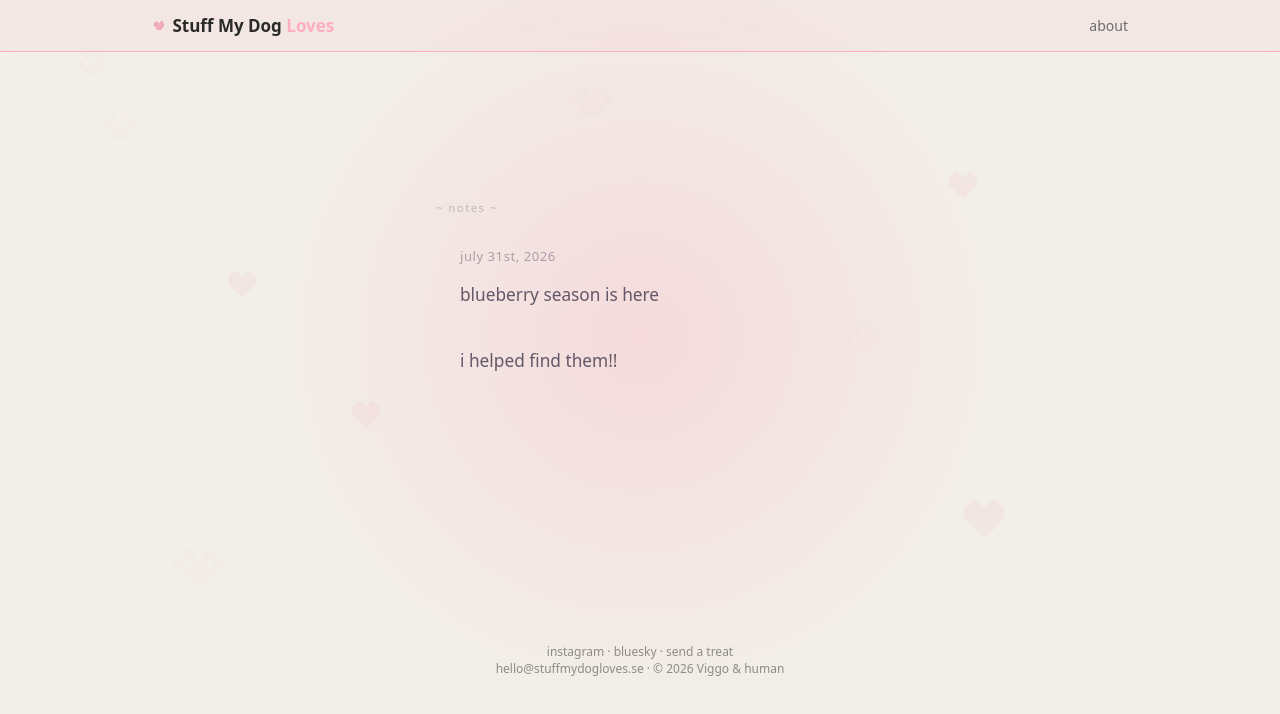
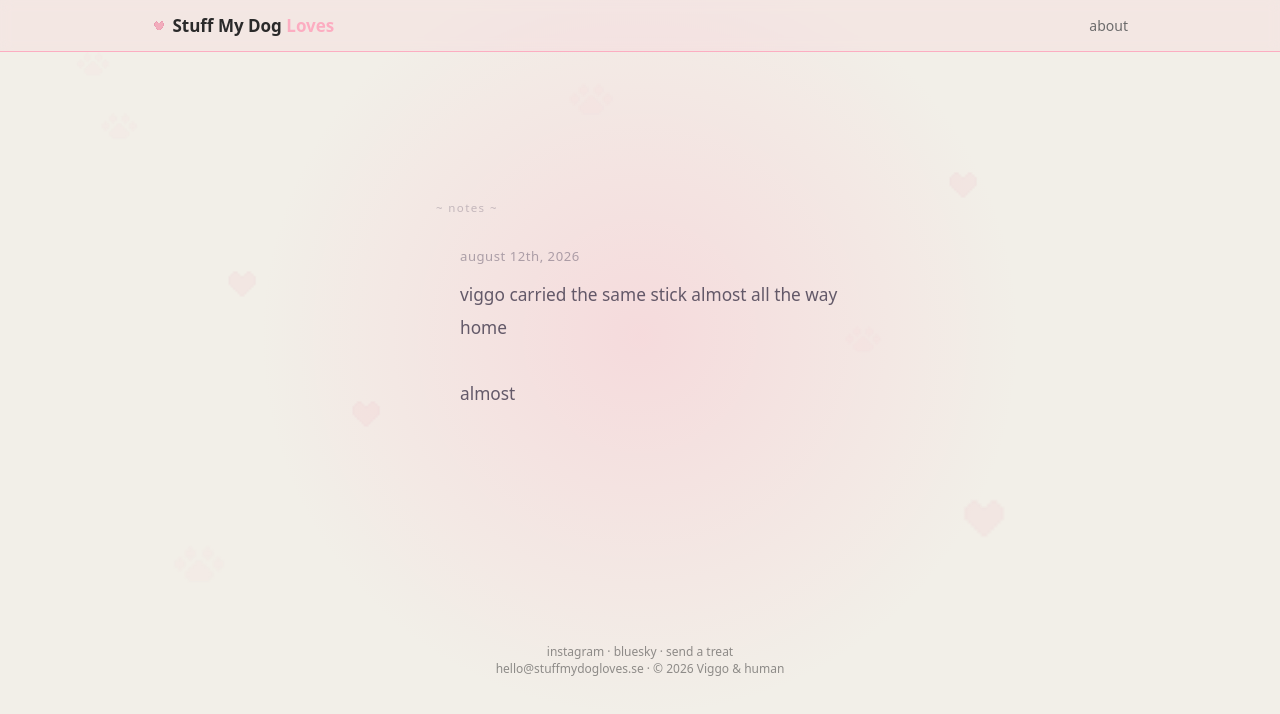
Before and after one commit to osmy25/stuff-my-dog-loves, a Next.js app: page /notes in a window 1280 px wide. Shown: the top 714 px of the page. Built offline with nearby package versions, Linux system fonts and the light colour scheme.

Commit message:
new note

```diff
--- a/app/notes/page.jsx
+++ b/app/notes/page.jsx
@@ -71,7 +71,12 @@ const notes = [
 
   {
     date: "july 31st, 2026",
-    text: "blueberry season is here\n\ni helped find them!!",
+    text: "blueberry season is here\n\nviggo helped find them!!",
+  },
+
+  {
+    date: "august 12th, 2026",
+    text: "viggo carried the same stick almost all the way home\n\nalmost",
   },
 
 
```
